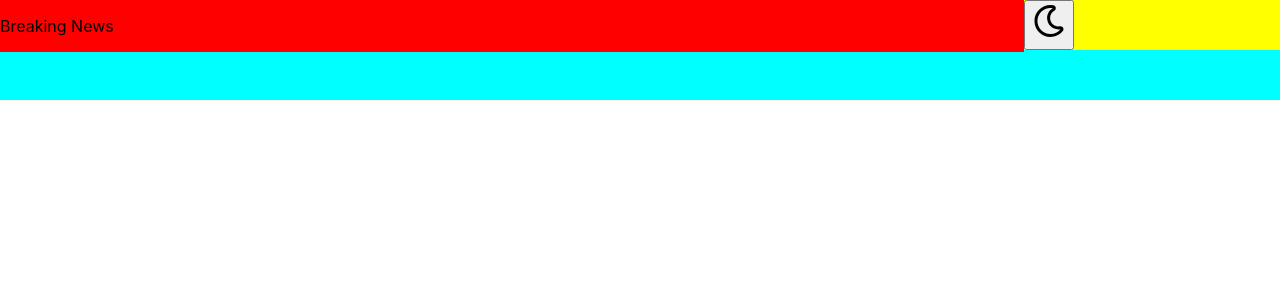
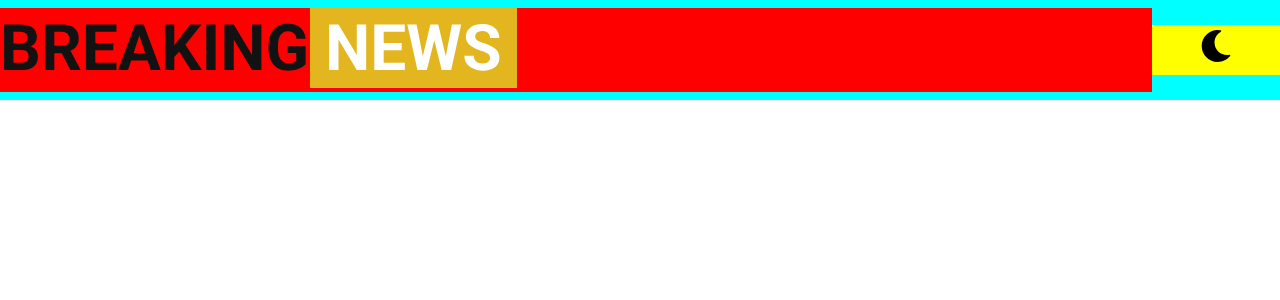
Before and after one commit to AmandaRichards/breakingnews, a React (Create React App) app in the folder breakingnews/: page / in a window 1280 px wide. Shown: the top 300 px of the page. Built offline with nearby package versions, Linux system fonts and the light colour scheme.

Commit message:
lightmode/darkmode

```diff
--- a/breakingnews/src/components/header/Header.js
+++ b/breakingnews/src/components/header/Header.js
@@ -1,7 +1,9 @@
 import React from "react";
 import style from "./header.module.css";
+import Lightmode from "./Lightmode Logo.svg";
+import Darkmode from "./Darkmode Logo.svg";
 import { useState, useEffect } from "react";
-import { FaLightbulb, FaRegMoon } from "react-icons/fa";
+import { FaLightbulb, FaMoon } from "react-icons/fa";
 const Header = ({ modeSwitch, lightMode }) => {
   const [width, setWidth] = useState("");
 
@@ -18,10 +20,16 @@ const Header = ({ modeSwitch, lightMode }) => {
   return (
     <div className={style.mainBackground} style={{ width: `${width}px` }}>
       <div className={style.logoContainer}>
-        <p>Breaking News</p>
+        <img src={Lightmode} alt="header" />
       </div>
       <div className={style.buttonContainer}>
-        <button>{lightMode ? <FaLightbulb /> : <FaRegMoon />}</button>
+        <button onClick={modeSwitch}>
+          {lightMode ? (
+            <FaLightbulb className={style.bulb} />
+          ) : (
+            <FaMoon className={style.moon} />
+          )}
+        </button>
       </div>
     </div>
   );
--- a/breakingnews/src/components/header/header.module.css
+++ b/breakingnews/src/components/header/header.module.css
@@ -3,20 +3,36 @@
   min-height: 100px;
   max-height: 100px;
   display: flex;
+  align-items: center;
 }
 .logoContainer {
   background-color: red;
-  width: 80%;
+  width: 90%;
   height: 100%;
+  justify-content: center;
+  align-items: center;
 }
 .buttonContainer {
   background-color: yellow;
-  width: 20%;
+  width: 10%;
   height: 100%;
+  display: flex;
+  align-items: center;
+  justify-content: center;
 }
 
 .buttonContainer button {
   width: 50px;
   height: 50px;
   font-size: 2rem;
+  background-color: transparent;
+  border: none;
 }
+
+.bulb {
+  color: white;
+}
+
+.moon {
+  color: black;
+}
```
Also changed, not shown: breakingnews/src/components/header/Darkmode Logo.svg (added), breakingnews/src/components/header/Lightmode Logo.svg (added).
